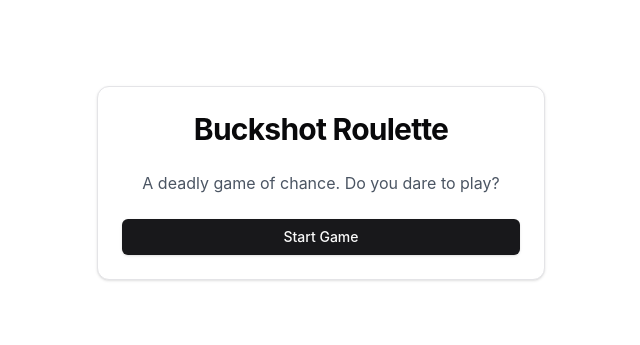
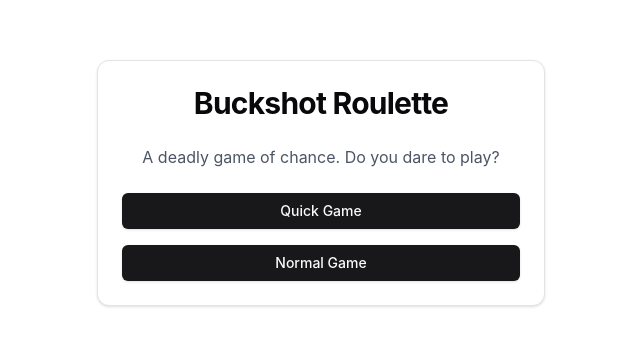
Before and after one commit to Ghussy/Kitty-Roulette, a React (Vite) app: page / in a window 1280 px wide. Shown: the part 217-562 px from the top of the page, without its empty margins (319-959 px from the left). Built offline with nearby package versions, Linux system fonts and the light colour scheme; no server answers; what tailwindcss-motion would draw is missing.

Commit message:
Updates for preview deployment

```diff
--- a/src/App.css
+++ b/src/App.css
@@ -1,4 +1,5 @@
 #root {
+
   margin: 0 auto;
   padding: 2rem;
   text-align: center;
--- a/src/components/ShellScene.tsx
+++ b/src/components/ShellScene.tsx
@@ -19,6 +19,7 @@
   onAnimationComplete
 }: ShellSceneProps) {
   const [time, setTime] = useState(0)
+  const [displayedShells, setDisplayedShells] = useState(shells)
 
   const trail = useTrail(shells.length, {
     from: { scale: [0.5, 0.5, 0.5], y: 0, x: 10, rotation: 0 },
@@ -69,6 +70,12 @@
     return () => clearInterval(interval)
   }, [isVisible])
 
+  useEffect(() => {
+    if (!isExiting) {
+      setDisplayedShells(shells)
+    }
+  }, [shells, isExiting])
+
   return (
     <Canvas
       camera={{
@@ -80,6 +87,7 @@
         height: '100vh',
       }}
     >
+      <color attach="background" args={['black']} />
       <ambientLight intensity={0.8} />
       <directionalLight position={[10, 10, 5]} intensity={1.5} />
       <OrbitControls
@@ -106,7 +114,7 @@
             rotation-z={props.rotation.to(r => r + idleRotation)}
           >
             <Shell
-              isLive={shells[index]}
+              isLive={displayedShells[index]}
               rotation={[0, 0, 0]}
               scale={.06}
             />
--- a/src/components/game/PlayerCard.tsx
+++ b/src/components/game/PlayerCard.tsx
@@ -27,7 +27,7 @@
   const heartColor = player === 'player1' ? '💜 ' : '💗 ';
 
   return (
-    <Card className="w-full max-w-md h-[45vh] bg-transparent rounded-[2rem] p-4 relative">
+    <Card className="w-full max-w-md h-[45vh] bg-transparent rounded-[2rem] p-4 relative border-0">
       {/* Hearts */}
       <div className={`absolute bottom-3 left-0 right-0 flex flex-col items-center gap-4 text-2xl ${
         !isCurrentTurn
--- a/src/components/game/RoundDisplay.tsx
+++ b/src/components/game/RoundDisplay.tsx
@@ -20,7 +20,7 @@
   if (!showMessage || !message) return null
 
   return (
-    <div className="text-center text-lg font-medium font-display text-black whitespace-nowrap">
+    <div className="text-center text-lg font-medium font-display text-white whitespace-nowrap">
       {message}
     </div>
   )
--- a/src/index.css
+++ b/src/index.css
@@ -1,4 +1,3 @@
-
 @tailwind base;
 @tailwind components;
 @tailwind utilities;
@@ -30,8 +29,7 @@
 body {
   margin: 0;
   display: flex;
-  place-items: center;
-  min-width: 320px;
+  min-width: 100vw;
   min-height: 100vh;
 }
 
--- a/src/pages/Game.tsx
+++ b/src/pages/Game.tsx
@@ -31,6 +31,9 @@
   const [shellsVisible, setShellsVisible] = useState(false)
   const [shellsExiting, setShellsExiting] = useState(false)
   const [activeShells, setActiveShells] = useState<boolean[]>([])
+
+  // Add new state for reload time
+  const [reloadTime, setReloadTime] = useState(4000)
 
   const resetGame = () => {
     setPlayer1Health(6)
@@ -116,7 +119,7 @@
       setShellsExiting(true)
       setIsReloading(false)
       setCurrentTurn(maintainTurn || 'player1')
-    }, 2000)
+    }, reloadTime)  // Use the configurable reload time here
   }
 
   const handleShellAnimationComplete = () => {
@@ -129,14 +132,23 @@
   const handleShot = (shooter: Player, target: Player) => {
     if (shotgun.length === 0) return
 
-    setShellsExiting(true)
-
     const round = shotgun[0]
     const newShotgun = shotgun.slice(1)
-    console.log(`Shot fired: ${round} shell used, ${newShotgun.length} shells remaining`)
-    console.log('Remaining shells:', newShotgun)
 
-    setShotgun(newShotgun)
+    // If this was the last shell, handle reload
+    if (newShotgun.length === 0) {
+      setShellsExiting(true)  // Start exit animation
+      // Wait for exit animation before updating shells
+      setTimeout(() => {
+        setShotgun(newShotgun)
+        const maintainTurn = round === 'blank' && shooter === target
+        reloadShotgun(maintainTurn ? shooter : undefined)
+      }, 1000)  // Adjust timing as needed
+    } else {
+      setShotgun(newShotgun)
+    }
+
+    setShellsExiting(true)
 
     if (round === 'live') {
       const damage = glitterActive ? 2 : 1
@@ -168,12 +180,6 @@
           setCurrentTurn(nextPlayer)
         }
       }
-    }
-
-    // If this was the last shell, reload but maintain turn if it was a self-shot blank
-    if (newShotgun.length === 0) {
-      const maintainTurn = round === 'blank' && shooter === target
-      reloadShotgun(maintainTurn ? shooter : undefined)
     }
   }
 
@@ -235,7 +241,8 @@
 
   if (!gameStarted) {
     return <StartScreen
-      onStartGame={() => {
+      onStartGame={(time) => {
+        setReloadTime(time)
         setGameStarted(true)
         resetGame()
       }}
--- a/src/pages/StartScreen.tsx
+++ b/src/pages/StartScreen.tsx
@@ -2,7 +2,7 @@
 import { Card, CardContent, CardHeader, CardTitle } from "@/components/ui/card"
 
 interface StartScreenProps {
-  onStartGame: () => void
+  onStartGame: (reloadTime: number) => void
   gameOver?: boolean
   winner?: 'Player 1' | 'Player 2'
 }
@@ -22,9 +22,25 @@
               ? `${winner} Wins!`
               : 'A deadly game of chance. Do you dare to play?'}
           </p>
-          <Button onClick={onStartGame} className="w-full">
-            {gameOver ? 'Play Again' : 'Start Game'}
-          </Button>
+          {gameOver ? (
+            <div className="space-y-4">
+              <Button onClick={() => onStartGame(2000)} className="w-full">
+                Play Again (Quick)
+              </Button>
+              <Button onClick={() => onStartGame(4000)} className="w-full">
+                Play Again (Normal)
+              </Button>
+            </div>
+          ) : (
+            <div className="space-y-4">
+              <Button onClick={() => onStartGame(2000)} className="w-full">
+                Quick Game
+              </Button>
+              <Button onClick={() => onStartGame(4000)} className="w-full">
+                Normal Game
+              </Button>
+            </div>
+          )}
         </CardContent>
       </Card>
     </div>
```
